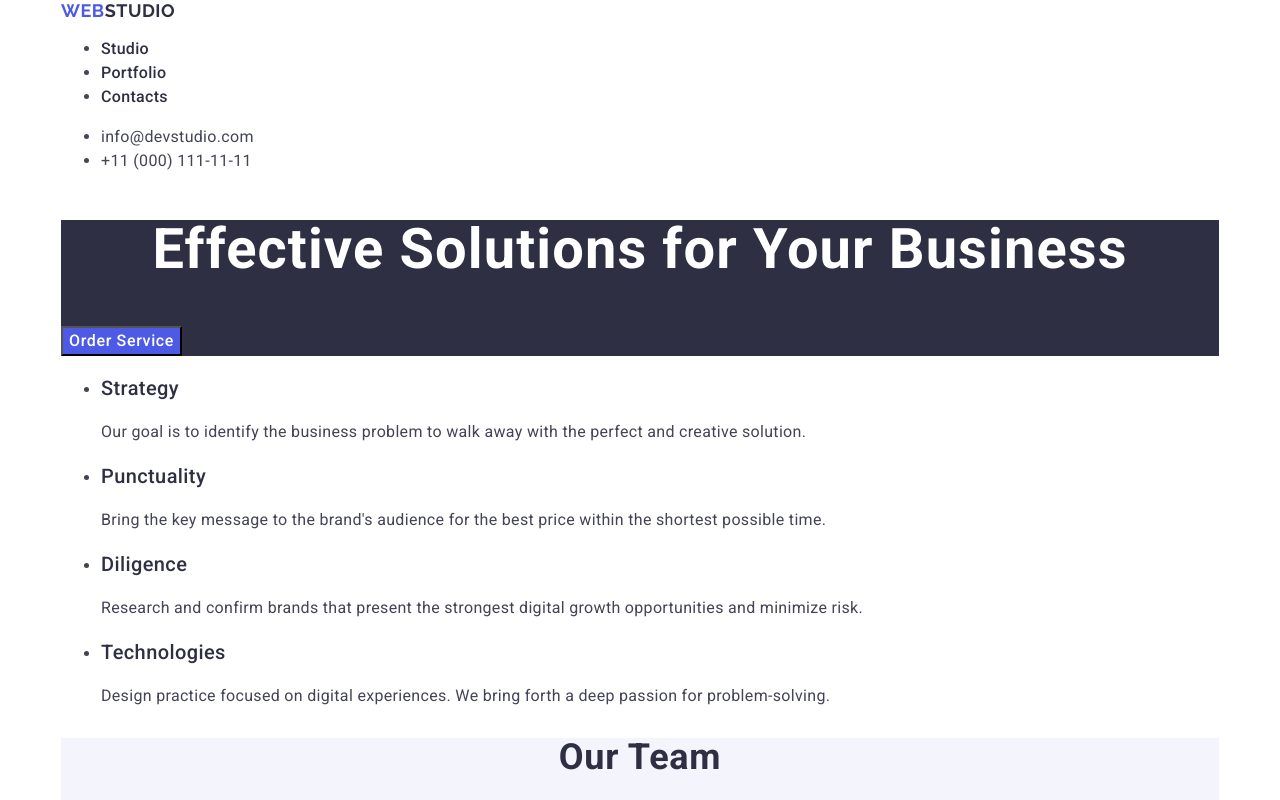
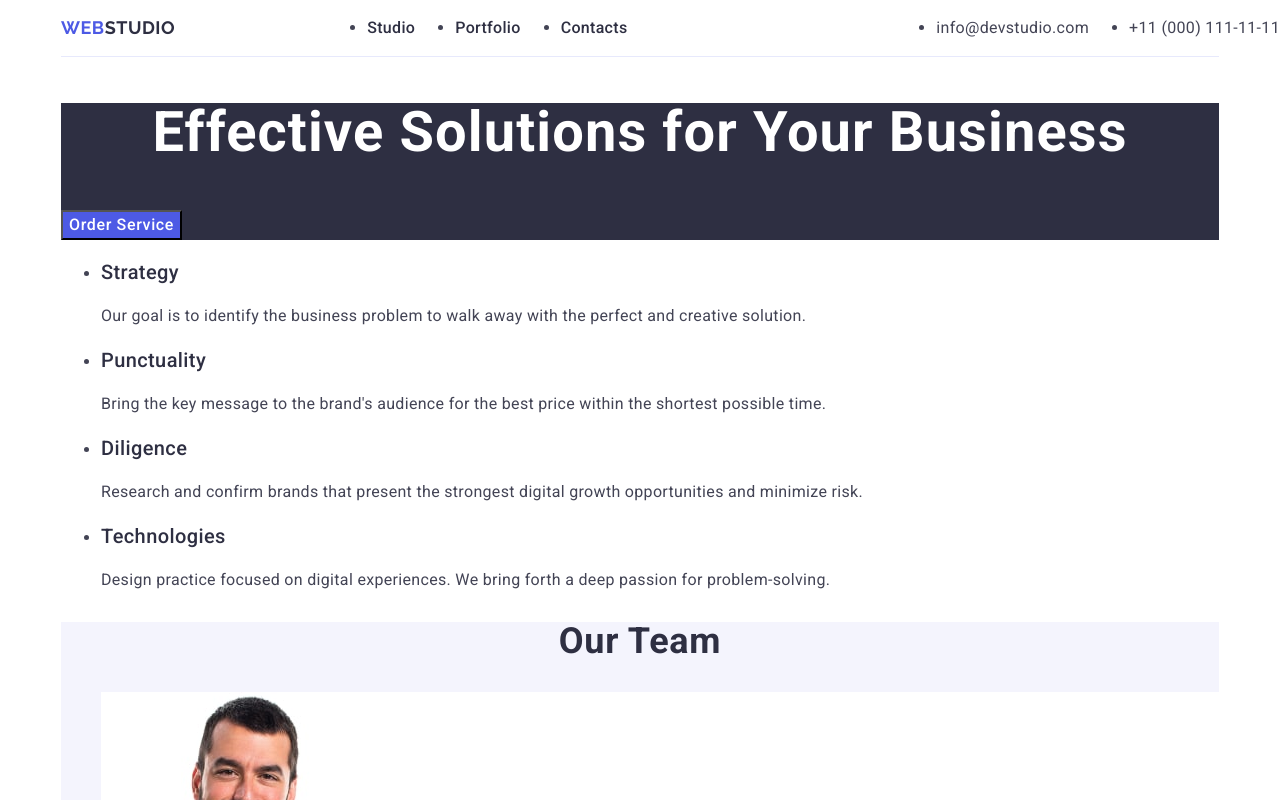
Before and after one commit to Bayronix/goit-markup-hw-03, a plain HTML site: page index.html in a window 1280 px wide. Shown: the top 800 px of the page. Drawn offline with nearby package versions, Linux system fonts and the light colour scheme.

Commit message:
02 - commit

```diff
--- a/css/styles.css
+++ b/css/styles.css
@@ -3,6 +3,19 @@ body {
   color: #434455;
   background-color: #ffffff;
 }
+
+.header {
+  border-bottom: 1px solid #e7e9fc;
+}
+
+.header > div {
+  display: flex;
+  justify-content: space-between;
+  width: 1158px;
+  margin: 0 auto;
+  padding: 0 15px;
+}
+
 .container {
   max-width: 1158px;
   margin-left: auto;
@@ -19,6 +32,7 @@ body {
   letter-spacing: 0.03em;
   text-transform: uppercase;
   text-decoration: none;
+  margin-right: 76px;
 }
 /* Стилі для логотипу */
 .logo_studio {
@@ -30,6 +44,17 @@ body {
   letter-spacing: 0.03em;
   text-transform: uppercase;
   text-decoration: none;
+  margin-right: 76px;
+}
+
+.navigation {
+  display: flex;
+  align-items: center;
+}
+
+nav ul {
+  display: flex;
+  gap: 40px;
 }
 
 .nav-link {
@@ -54,6 +79,9 @@ body {
 
 .address-wrap-add {
   font-style: normal;
+  display: flex;
+  gap: 40px;
+  justify-content: space-between;
 }
 .cont-link {
   color: #434455;
@@ -71,6 +99,15 @@ body {
 }
 
 /* Вирівнювання тексту у списку */
+
+.address-wrap-add ul {
+  display: flex;
+  gap: 40px;
+  position: absolute;
+  top: 0;
+  right: 0;
+  box-sizing: border-box;
+}
 
 .address-wrap-add {
   font-style: normal;
```
